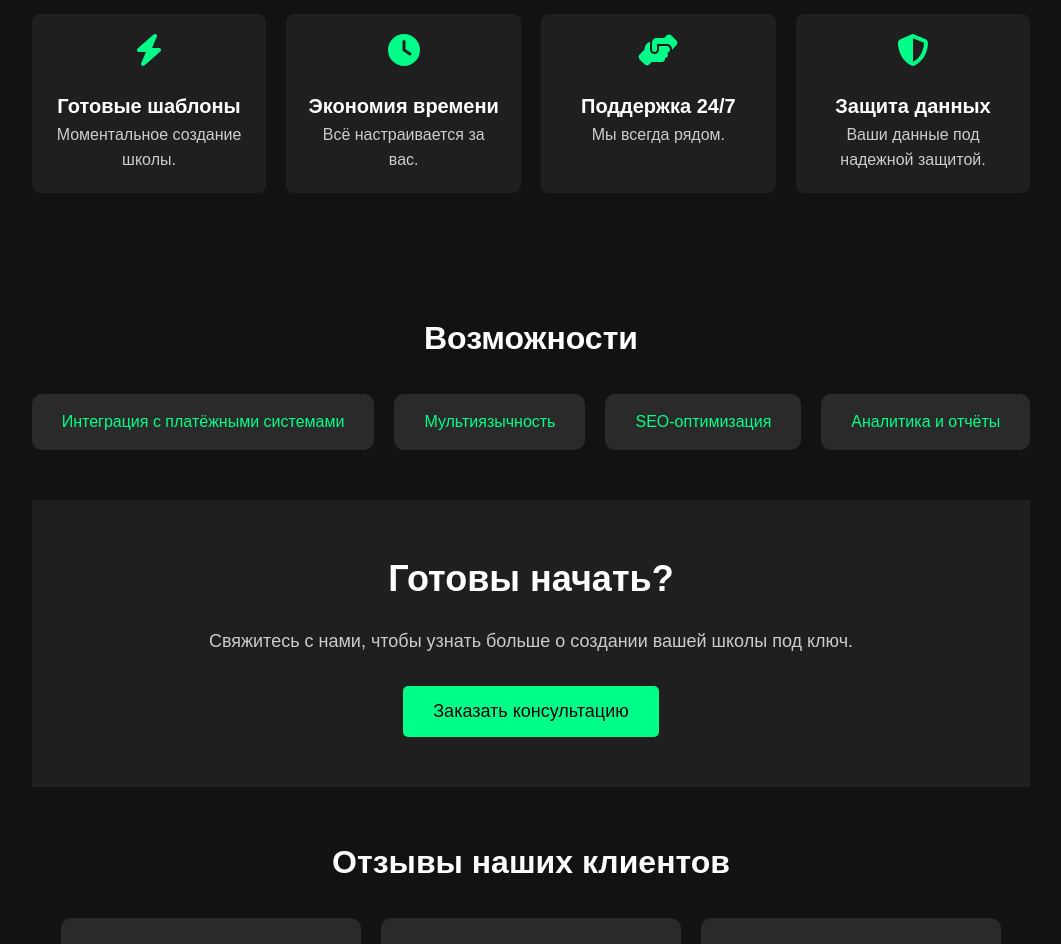
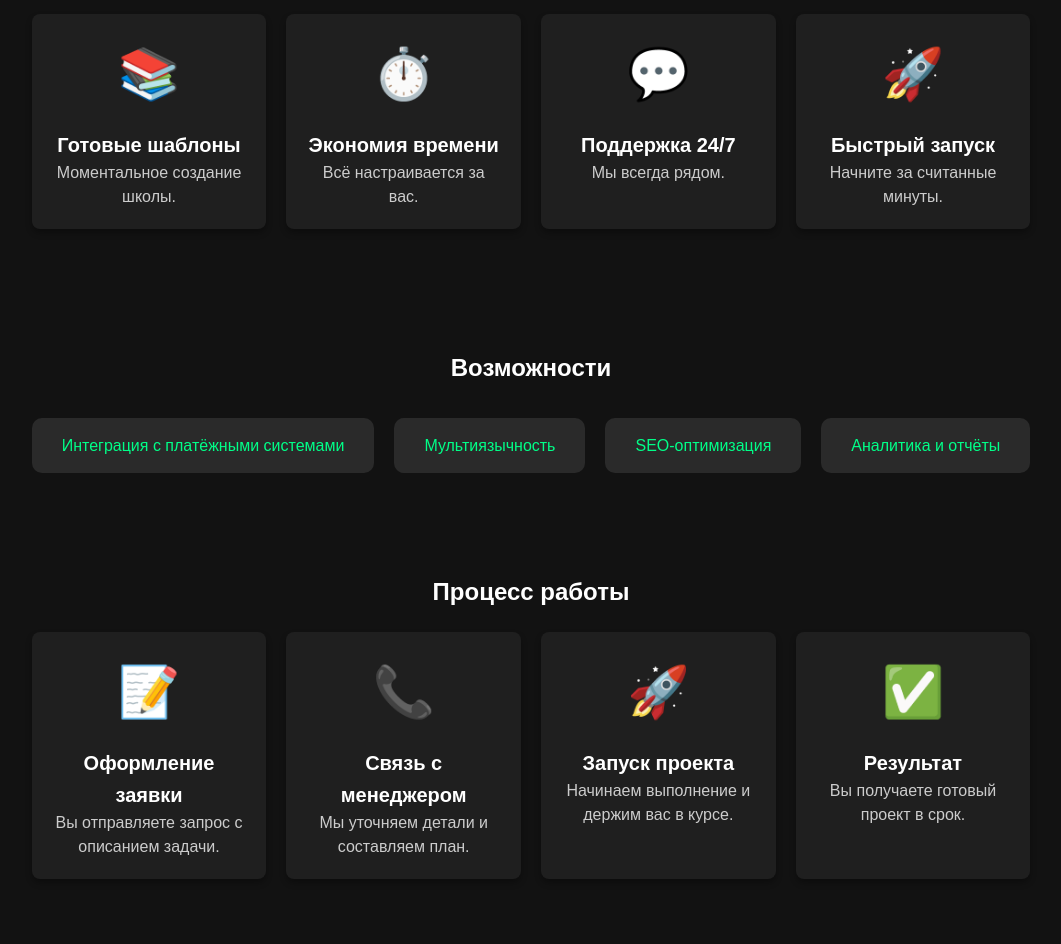
Before and after one commit to visualGravitySense/landing-page-edu, a React (Vite) app: page / in a window 1280 px wide. Shown: the part 540-1484 px from the top of the page, without its empty margins (109-1170 px from the left). Built offline with nearby package versions, Linux system fonts and the light colour scheme.

Commit message:
advantages, process description

```diff
--- a/src/components/Advantages.jsx
+++ b/src/components/Advantages.jsx
@@ -1,33 +1,13 @@
 import React from "react";
-import { FontAwesomeIcon } from "@fortawesome/react-fontawesome";
-import { faBolt, faClock, faHandsHelping, faShieldAlt } from "@fortawesome/free-solid-svg-icons";
+// import { FontAwesomeIcon } from "@fortawesome/react-fontawesome";
+// import { faBolt, faClock, faHandsHelping, faShieldAlt } from "@fortawesome/free-solid-svg-icons";
 import "../styles/styles.scss";
 
 const advantages = [
-  {
-    id: 1,
-    title: "Готовые шаблоны",
-    description: "Моментальное создание школы.",
-    icon: faBolt, // Иконка для каждого преимущества
-  },
-  {
-    id: 2,
-    title: "Экономия времени",
-    description: "Всё настраивается за вас.",
-    icon: faClock,
-  },
-  {
-    id: 3,
-    title: "Поддержка 24/7",
-    description: "Мы всегда рядом.",
-    icon: faHandsHelping,
-  },
-  {
-    id: 4,
-    title: "Защита данных",
-    description: "Ваши данные под надежной защитой.",
-    icon: faShieldAlt,
-  },
+  { id: 1, emoji: '📚', title: 'Готовые шаблоны', description: 'Моментальное создание школы.' },
+  { id: 2, emoji: '⏱️', title: 'Экономия времени', description: 'Всё настраивается за вас.' },
+  { id: 3, emoji: '💬', title: 'Поддержка 24/7', description: 'Мы всегда рядом.' },
+  { id: 4, emoji: '🚀', title: 'Быстрый запуск', description: 'Начните за считанные минуты.' },
 ];
 
 const Advantages = () => {
@@ -38,8 +18,7 @@ const Advantages = () => {
         <div className="advantage-cards">
           {advantages.map((adv) => (
             <div key={adv.id} className="card">
-              {/* Иконка над заголовком */}
-              <FontAwesomeIcon icon={adv.icon} size="2x" className="card-icon" />
+              <div className="card-emoji">{adv.emoji}</div>
               <h3>{adv.title}</h3>
               <p>{adv.description}</p>
             </div>
--- /dev/null
+++ b/src/components/ProcessDescription.jsx
@@ -0,0 +1,30 @@
+import React from 'react';
+import '../styles/styles.scss';
+
+const processSteps = [
+  { id: 1, emoji: '📝', title: 'Оформление заявки', description: 'Вы отправляете запрос с описанием задачи.' },
+  { id: 2, emoji: '📞', title: 'Связь с менеджером', description: 'Мы уточняем детали и составляем план.' },
+  { id: 3, emoji: '🚀', title: 'Запуск проекта', description: 'Начинаем выполнение и держим вас в курсе.' },
+  { id: 4, emoji: '✅', title: 'Результат', description: 'Вы получаете готовый проект в срок.' },
+];
+
+const Process = () => {
+  return (
+    <section id="process" className="process">
+      <div className="container">
+        <h2>Процесс работы</h2>
+        <div className="process-steps">
+          {processSteps.map((step) => (
+            <div key={step.id} className="step-card">
+              <div className="step-emoji">{step.emoji}</div>
+              <h3>{step.title}</h3>
+              <p>{step.description}</p>
+            </div>
+          ))}
+        </div>
+      </div>
+    </section>
+  );
+};
+
+export default Process;
--- a/src/pages/Home.jsx
+++ b/src/pages/Home.jsx
@@ -5,6 +5,7 @@ import Features from '../components/Features';
 import CTA from '../components/CTA';
 import Reviews from '../components/Reviews';
 import Footer from '../components/Footer';
+import ProcessDescription from '../components/ProcessDescription';
 
 const Home = () => {
   return (
@@ -13,6 +14,7 @@ const Home = () => {
       <HeroSection />
       <Advantages />
       <Features />
+      <ProcessDescription />
       <CTA />
       <Reviews />
       <Footer />
--- a/src/styles/styles.scss
+++ b/src/styles/styles.scss
@@ -33,6 +33,14 @@ html, body {
   display: flex;
   justify-content: space-between;
   align-items: center;
+    // position: static; /* По умолчанию */
+    // width: 100%; /* Занимает всю ширину экрана */
+    // z-index: 1000; /* Чтобы меню было поверх других элементов */
+
+    // @media (min-width: 1024px) {
+    //     position: fixed; /* Закрепляем шапку сверху на десктопах */
+    //     top: 0;
+      // }
   }
 
   .logo {
@@ -155,7 +163,6 @@ html, body {
   padding: 50px 0;
 
   .advantage-cards {
-
     display: grid;
     grid-template-columns: repeat(auto-fit, minmax(200px, 1fr));
     gap: 20px;
@@ -168,23 +175,45 @@ html, body {
     border-radius: 8px;
     text-align: center;
     color: #ffffff;
+    box-shadow: 0 4px 6px rgba(0, 0, 0, 0.3);
+    transition: transform 0.3s ease, background 0.3s ease, box-shadow 0.3s ease;
 
-      .card-icon {
-        color: #00ff88;
-        margin-bottom: 10px;
+    &:hover {
+      transform: translateY(-5px);
+      background: #2a2a2a;
+      box-shadow: 0 6px 10px rgba(0, 0, 0, 0.4);
+    }
+
+    .card-emoji {
+      font-size: 50px; /* Размер emoji */
+      margin-bottom: 15px; /* Отступ снизу */
+      transition: transform 0.3s ease;
+
+      &:hover {
+        transform: scale(1.2); /* Увеличиваем размер emoji при наведении */
+      }
     }
 
     h3 {
       margin-top: 10px;
       font-size: 20px;
+      font-weight: bold;
+      color: #ffffff;
+      transition: color 0.3s ease;
+
+      &:hover {
+        color: #00ff88;
+      }
     }
 
     p {
       font-size: 16px;
       color: #cccccc;
+      line-height: 1.5;
     }
   }
 }
+
 
 
 // --------------------- Features ---------------------
@@ -194,7 +223,7 @@ html, body {
 
   h2 {
     text-align: center;
-    font-size: 32px;
+    // font-size: 32px;
     margin-bottom: 30px;
   }
 
@@ -364,6 +393,68 @@ html, body {
   }
 }
 
+
+// --------------------- Process Description ---------------------
+
+.process {
+  padding: 50px 0;
+
+  .process-steps {
+    display: grid;
+    grid-template-columns: repeat(auto-fit, minmax(200px, 1fr));
+    gap: 20px;
+    padding: 20px 0;
+  }
+
+  .step-card {
+    background: #1f1f1f;
+    padding: 20px;
+    border-radius: 8px;
+    text-align: center;
+    color: #ffffff;
+    box-shadow: 0 4px 6px rgba(0, 0, 0, 0.3);
+    transition: transform 0.3s ease, background 0.3s ease, box-shadow 0.3s ease;
+
+    &:hover {
+      transform: translateY(-5px);
+      background: #2a2a2a;
+      box-shadow: 0 6px 10px rgba(0, 0, 0, 0.4);
+    }
+
+    .step-emoji {
+      font-size: 50px; /* Размер emoji */
+      margin-bottom: 15px; /* Отступ снизу */
+      transition: transform 0.3s ease;
+
+      &:hover {
+        transform: scale(1.2); /* Увеличение размера при наведении */
+      }
+    }
+
+    h3 {
+      margin-top: 10px;
+      font-size: 20px;
+      font-weight: bold;
+      color: #ffffff;
+      transition: color 0.3s ease;
+
+      &:hover {
+        color: #00ff88;
+      }
+    }
+
+    p {
+      font-size: 16px;
+      color: #cccccc;
+      line-height: 1.5;
+    }
+  }
+}
+
+
+
+
+
 // * {
 //     outline: 1px solid red;
 //   }
```
Lines whose indentation alone changed are shown as unchanged.
